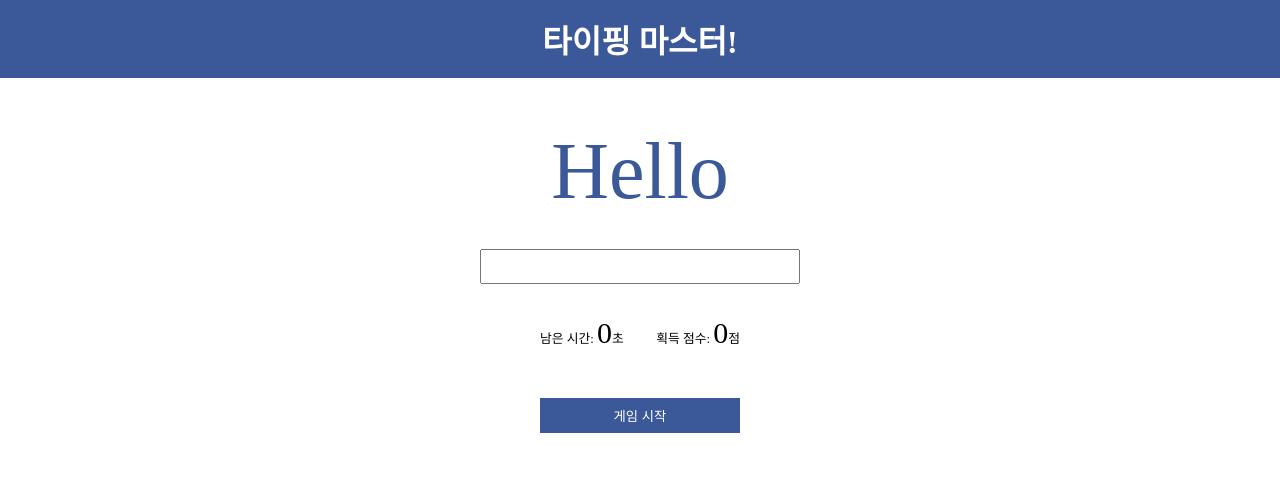
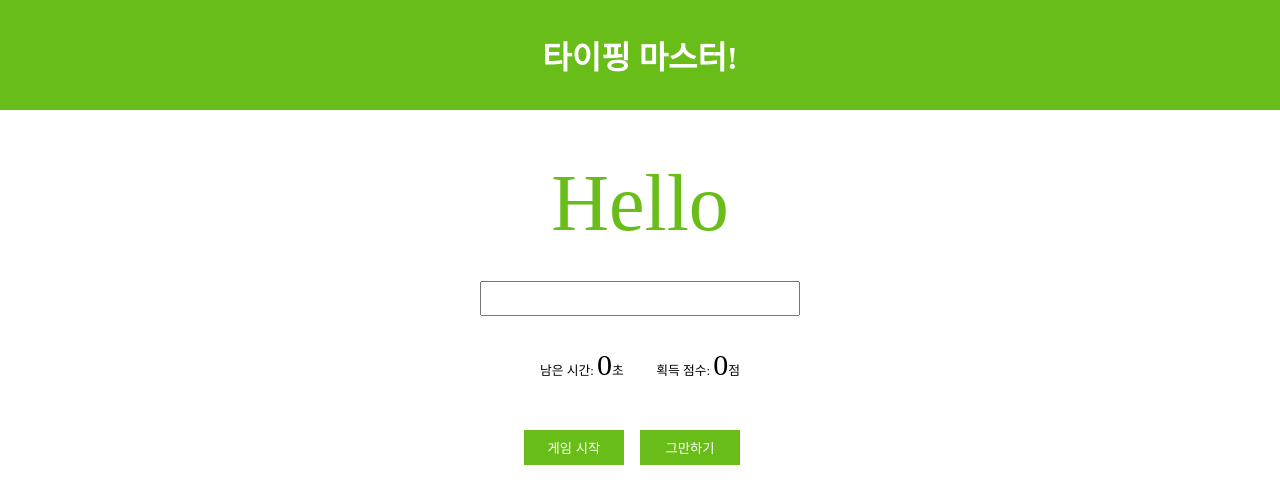
Before and after one commit to FEhyoeun/typingGame, a plain HTML site: page index.html in a window 1280 px wide. Shown: the top 504 px of the page. Drawn offline with Linux system fonts and the light colour scheme.

Commit message:
design 처리 및 quit button 생성

```diff
--- a/css/style.css
+++ b/css/style.css
@@ -1,3 +1,9 @@
+:root {
+    --color-green: #68bd19;
+    --color-white: #ffffff;
+    --color-gray: #ccc;
+}
+
 * {
     margin: 0;
     padding: 0;
@@ -12,16 +18,16 @@ body {
 
 .header {
     width: 100%;
-    background: #3b5999;
-    color: #ffffff;
+    background: var(--color-green);
+    color: var(--color-white);
     text-align: center;
-    padding: 1rem;
+    padding: 2rem;
 }
 
 .word-display {
     margin-top: 3rem;
     font-size: 80px;
-    color: #3b5999;
+    color: var(--color-green);
 }
 
 .word-input-box {
@@ -45,17 +51,26 @@ body {
     font-size: 30px;
 }
 
+.buttons {
+    display: flex;
+    flex-direction: row;
+    align-items: center;
+    justify-content: center;
+}
+
 .button {
-    width: 200px;
+    width: 100px;
     height: 35px;
-    background: #3b5999;
-    color: #ffffff;
+    background: var(--color-green);
+    color: var(--color-white);
     border: none;
     margin-top: 3rem;
+    margin-right: 1rem;
     cursor: pointer;
+
 }
 
 .loading {
-    background: #ccc;
+    background: var(--color-gray);
     cursor: not-allowed;
 }
--- a/index.html
+++ b/index.html
@@ -27,7 +27,10 @@
             획득 점수: <span class="score">0</span>점
         </div>
     </div>
-    <button class="button loading" onclick="run()">게임을 불러오는 중...</button>
+    <div class="buttons">
+        <button class="button loading" onclick="run()">게임을 불러오는 중...</button>
+        <button class="button quit" onclick="">그만하기</button>
+    </div>
     <script src="js/main.js"></script>
 </body>
 </html>
--- a/js/main.js
+++ b/js/main.js
@@ -79,7 +79,6 @@ function checkMatch() {
     }
 }
 
-
 function countDown() {
     //(조건) ? 참일 경우 : 거짓일 경우
     time > 0 ? time -- : isPlaying = false;
```
